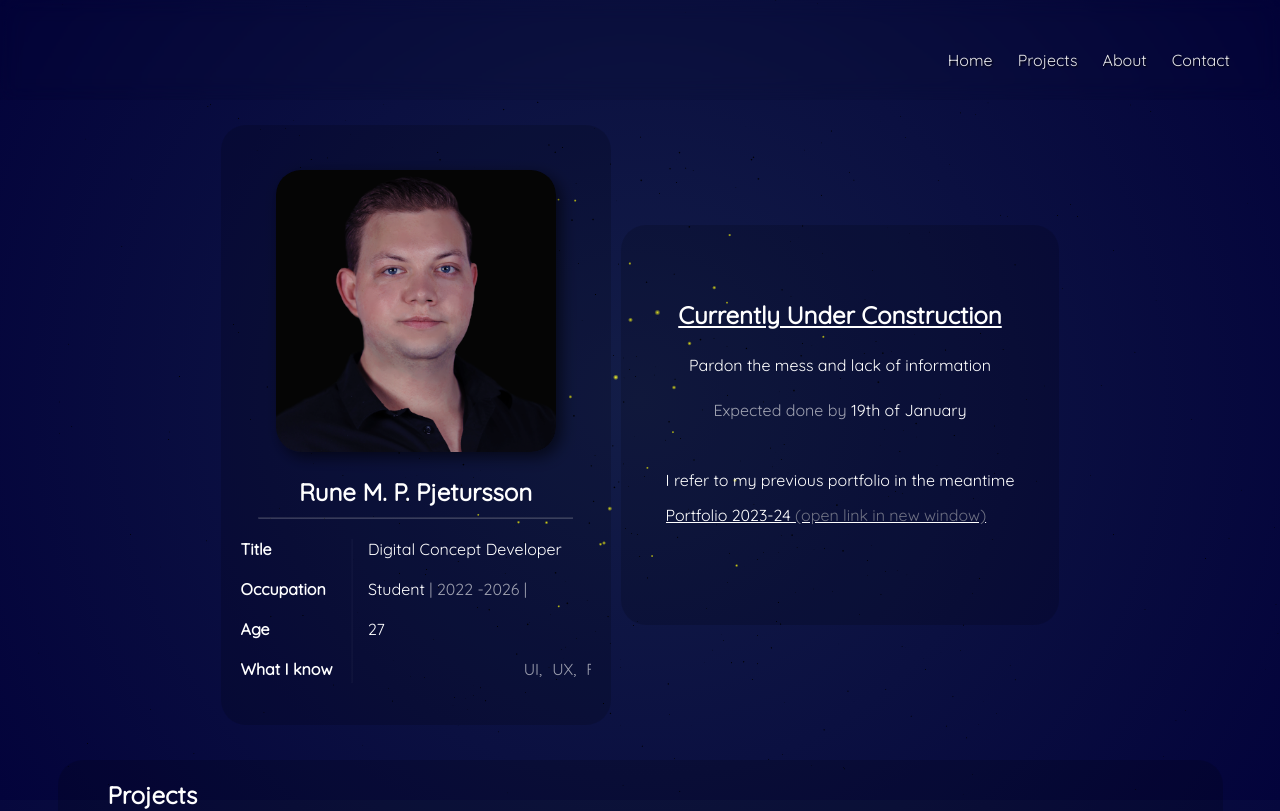
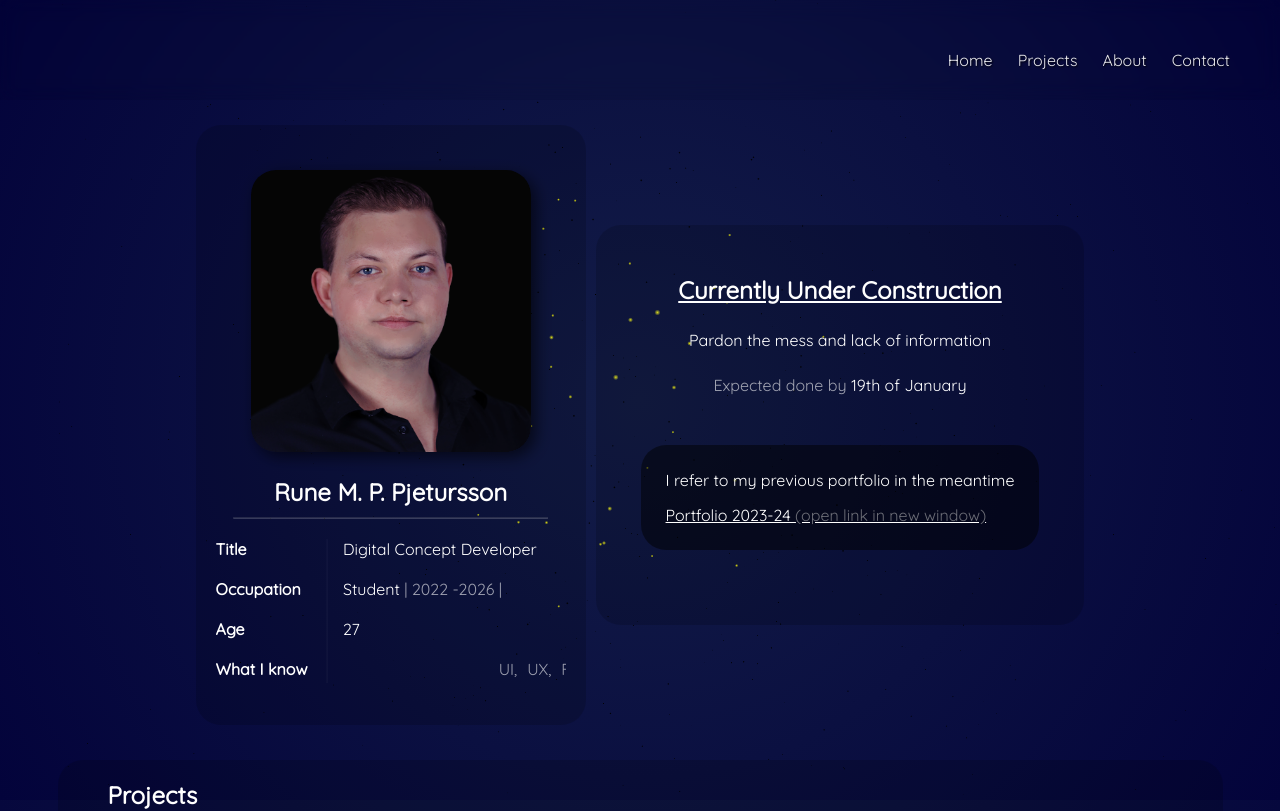
Before and after one commit to RunePjetursson/Rune-pjetursson-portfolio-2025, a Nuxt app: page / in a window 1280 px wide. Shown: the top 811 px of the page. Built offline with nearby package versions, Linux system fonts and the light colour scheme.

Commit message:
Update MainCodeInfo.vue

```diff
--- a/components/MainCodeInfo.vue
+++ b/components/MainCodeInfo.vue
@@ -33,6 +33,9 @@
   .port {
     margin: 25px;
     gap: 15px;
+    background-color: rgba(0, 0, 0, 0.485);
+    padding: 25px;
+    border-radius: 25px;
     a {
       text-decoration: underline;
       span {
```
